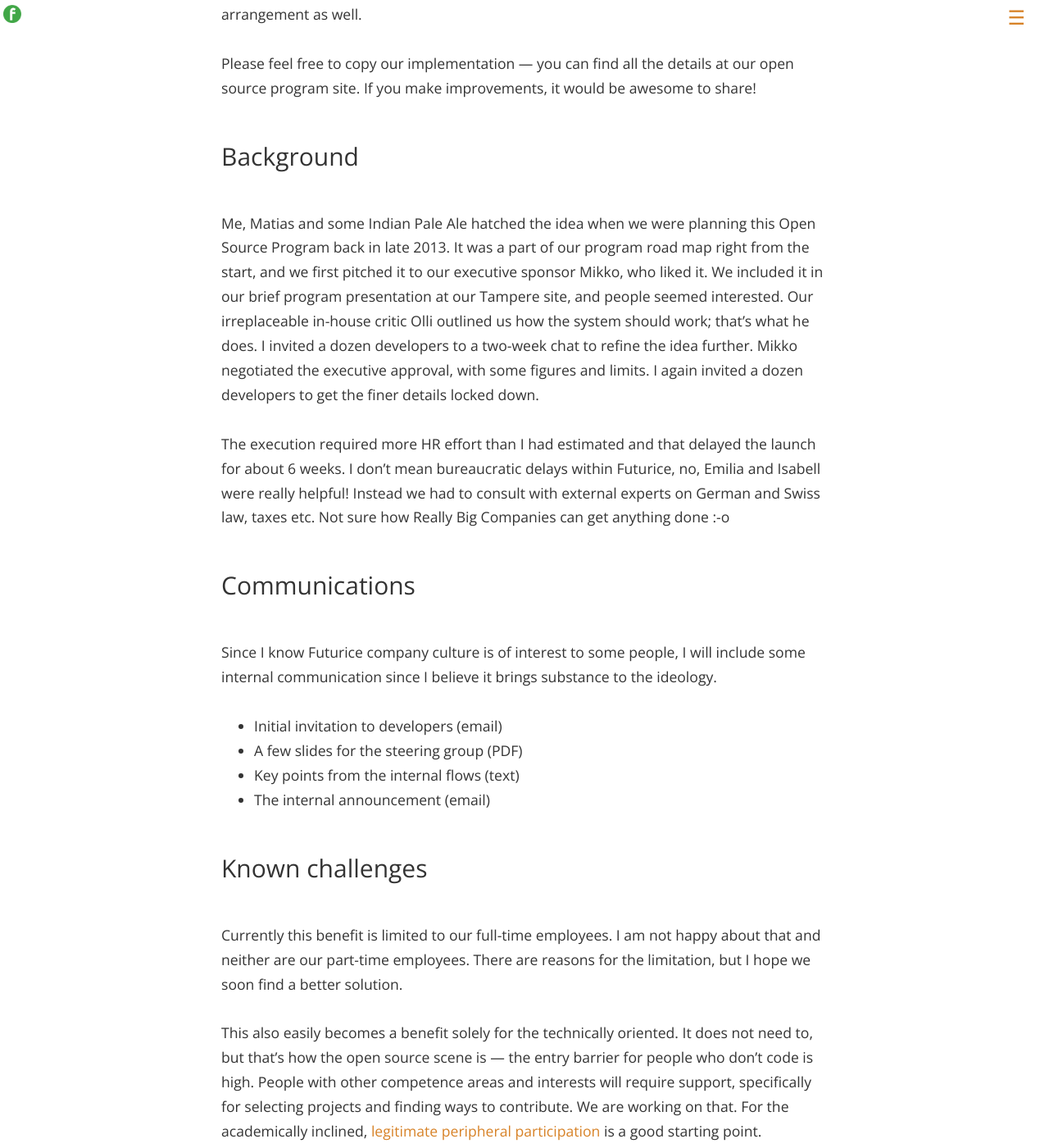
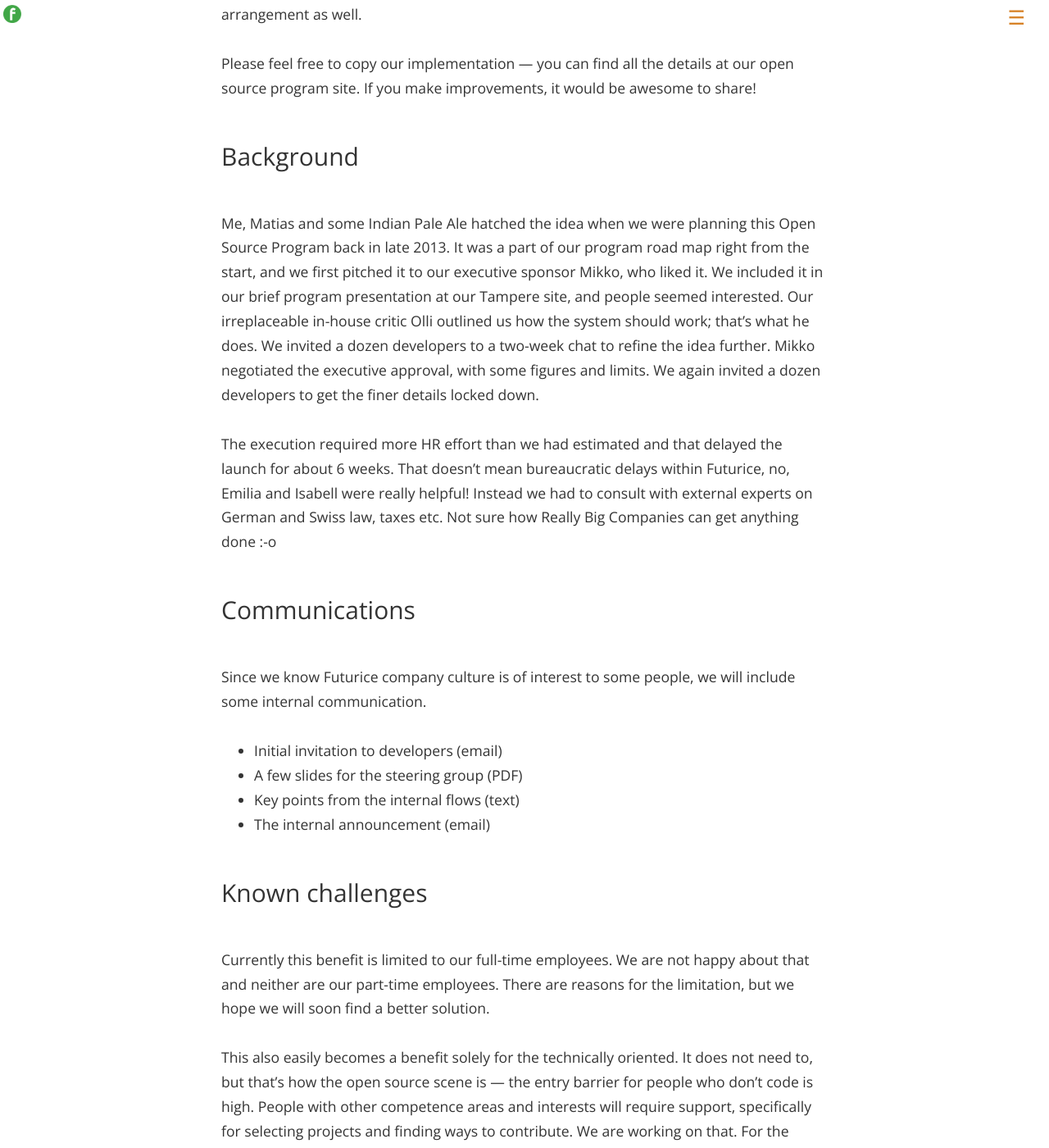
Before and after one commit to futurice/spiceprogram, a Jekyll site: the page built from oss-sponsorship/index.html, in a window 1280 px wide and 1400 px high, scrolled down 5383 px. Shown: the whole window at 82% size. Built offline with Jekyll 4.4.1, drawn with Linux system fonts in a browser that asks for light colours; nearby versions of some CDN libraries; some of the changed text lies outside the part shown.

Commit message:
We, not I

```diff
--- a/_includes/oss-sponsorship.md
+++ b/_includes/oss-sponsorship.md
@@ -10,7 +10,7 @@
 
 There are ideological and socio-economical arguments both for and against Open Source. The arguments against, we see both by parties supporting proprietary software with strong copyrights, and organizations such as FSF. The latter see Open Source as inadequate, or [missing the point](https://www.gnu.org/philosophy/open-source-misses-the-point.html).
 
-While this debate is interesting and worth consideration, I prefer a pragmatic approach.
+While this debate is interesting and worth consideration, we prefer a pragmatic approach.
 
 Reasons to establish this benefit:
 
@@ -30,7 +30,7 @@
 * While our skilled employees contribute, the Open Source projects benefit
 * Our example hopefully encourages other companies to do the same
 
-We wanted to keep both the guidelines and the process as simple as possible. I think this is a borderline success, since there have still been some misunderstandings internally while communicating this.
+We wanted to keep both the guidelines and the process as simple as possible. We think this is a borderline success, since there have still been some misunderstandings internally while communicating this.
 
 Acceptable contributions
 ------------------------
@@ -100,14 +100,14 @@
 Background
 ----------
 
-Me, Matias and some Indian Pale Ale hatched the idea when we were planning this Open Source Program back in late 2013. It was a part of our program road map right from the start, and we first pitched it to our executive sponsor Mikko, who liked it. We included it in our brief program presentation at our Tampere site, and people seemed interested. Our irreplaceable in-house critic Olli outlined us how the system should work; that's what he does. I invited a dozen developers to a two-week chat to refine the idea further. Mikko negotiated the executive approval, with some figures and limits. I again invited a dozen developers to get the finer details locked down.
+Me, Matias and some Indian Pale Ale hatched the idea when we were planning this Open Source Program back in late 2013. It was a part of our program road map right from the start, and we first pitched it to our executive sponsor Mikko, who liked it. We included it in our brief program presentation at our Tampere site, and people seemed interested. Our irreplaceable in-house critic Olli outlined us how the system should work; that's what he does. We invited a dozen developers to a two-week chat to refine the idea further. Mikko negotiated the executive approval, with some figures and limits. We again invited a dozen developers to get the finer details locked down.
 
-The execution required more HR effort than I had estimated and that delayed the launch for about 6 weeks. I don't mean bureaucratic delays within Futurice, no, Emilia and Isabell were really helpful! Instead we had to consult with external experts on German and Swiss law, taxes etc. Not sure how Really Big Companies can get anything done :-o
+The execution required more HR effort than we had estimated and that delayed the launch for about 6 weeks. That doesn't mean bureaucratic delays within Futurice, no, Emilia and Isabell were really helpful! Instead we had to consult with external experts on German and Swiss law, taxes etc. Not sure how Really Big Companies can get anything done :-o
 
 Communications
 --------------
 
-Since I know Futurice company culture is of interest to some people, I will include some internal communication since I believe it brings substance to the ideology.
+Since we know Futurice company culture is of interest to some people, we will include some internal communication.
 
 * Initial invitation to developers (email)
 * A few slides for the steering group (PDF)
@@ -117,7 +117,7 @@
 Known challenges
 ----------------
 
-Currently this benefit is limited to our full-time employees. I am not happy about that and neither are our part-time employees. There are reasons for the limitation, but I hope we soon find a better solution.
+Currently this benefit is limited to our full-time employees. We are not happy about that and neither are our part-time employees. There are reasons for the limitation, but we hope we will soon find a better solution.
 
 This also easily becomes a benefit solely for the technically oriented. It does not need to, but that’s how the open source scene is — the entry barrier for people who don't code is high. People with other competence areas and interests will require support, specifically for selecting projects and finding ways to contribute. We are working on that. For the academically inclined, [legitimate peripheral participation](http://en.wikipedia.org/wiki/Legitimate_peripheral_participation) is a good starting point.
 
```
Also changed, not shown: other parts of _includes/oss-sponsorship.md (+1 -1 lines).
